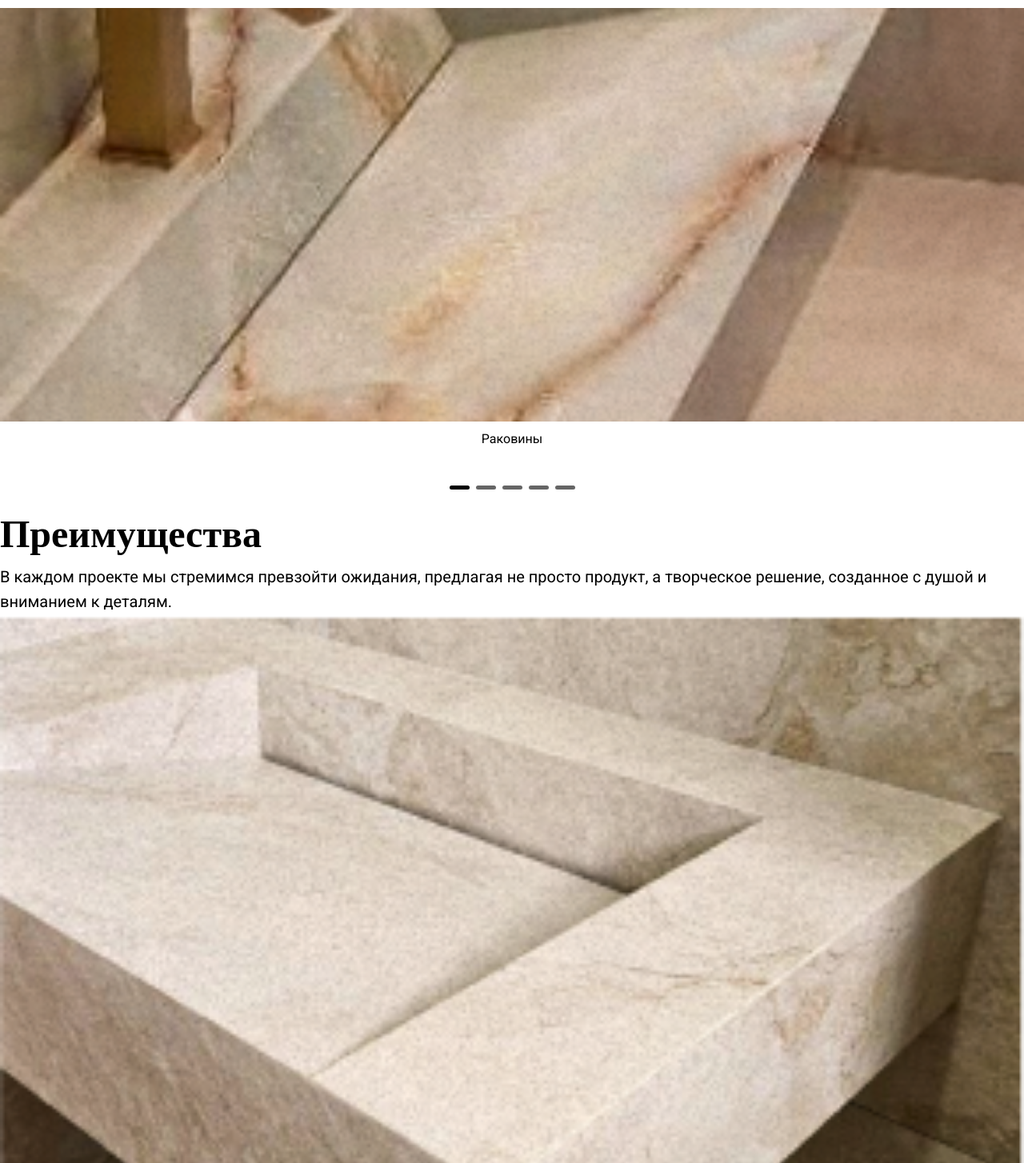
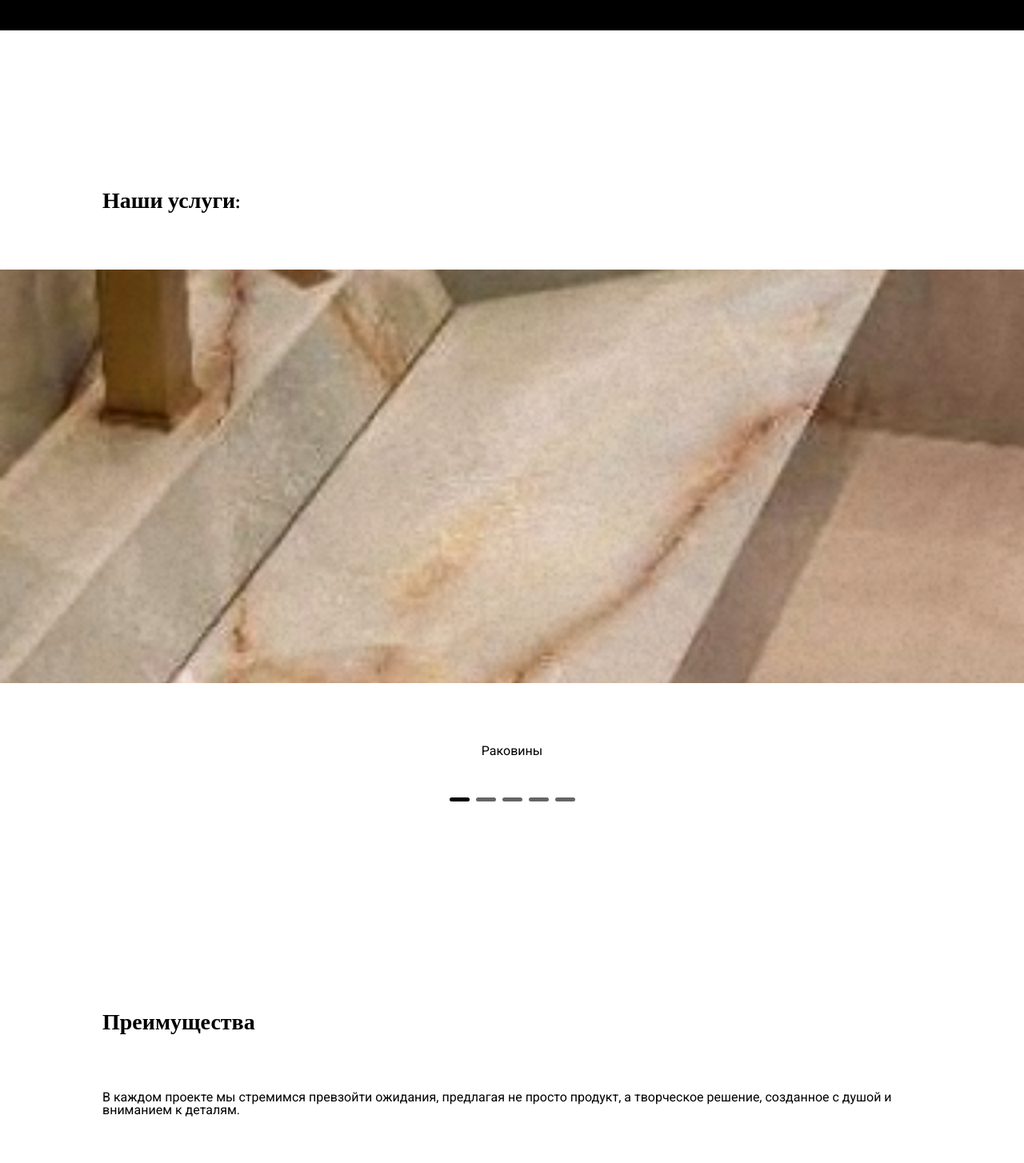
Before and after one commit to MSLadanov/bon-and-co, a React (Vite) app: page /main in a window 1280 px wide. Shown: the part 3552-5006 px from the top of the page at 80% size. Built offline with nearby package versions, Linux system fonts and the light colour scheme.

Commit message:
chore: :lipstick: pixel perfect

```diff
--- a/src/components/Advantages/style.scss
+++ b/src/components/Advantages/style.scss
@@ -1,10 +1,24 @@
 @import '../../globals.scss';
 
 .advantages {
-  margin-top: 60px;
+  margin-top: 23%;
   ul {
     list-style-type: "✦";
     padding-left: 20px;
+  }
+  h2{
+    font-size: 28px;
+    padding: 0% 10%;
+  }
+  p{
+    margin-top: 5%;
+    padding: 0% 10%;
+    font-size: 16px;
+    line-height: 100%;
+    margin-bottom: 15%;
+  }
+  img{
+    padding: 0% 5%;
   }
 }
 
--- a/src/components/Blockquote/style.scss
+++ b/src/components/Blockquote/style.scss
@@ -17,7 +17,7 @@
         font-family: "Cormorant Garamond";
         font-size: 96px;
         position: absolute;
-        top:25%;
+        top:18%;
         left: -5%;
       }
       &::after {
@@ -25,7 +25,7 @@
         font-family: "Cormorant Garamond";
         font-size: 96px;
         position: absolute;
-        bottom: 0%;
+        bottom: 8%;
         right: 5%;
       }
     }
--- a/src/components/OurServices/style.scss
+++ b/src/components/OurServices/style.scss
@@ -0,0 +1,8 @@
+.our-services{
+    margin-top: 15%;
+    h2{
+        font-size: 28px;
+        padding: 0% 10%;
+        margin-bottom: 5%;
+    }
+}
--- a/src/components/Welcome/style.scss
+++ b/src/components/Welcome/style.scss
@@ -17,6 +17,7 @@
         height: 50px;
     }
     .blockquote{
+        margin-top: 8%;
         .mantine-Paper-root{
             font-size: 16px;
             line-height: 100%;
--- a/src/components/ui/Slide/style.scss
+++ b/src/components/ui/Slide/style.scss
@@ -15,7 +15,7 @@
 .slide-category {
   padding: 10px;
   p {
+    margin-top: 5%;
     font-size: 16px;
-
   }
 }
```
